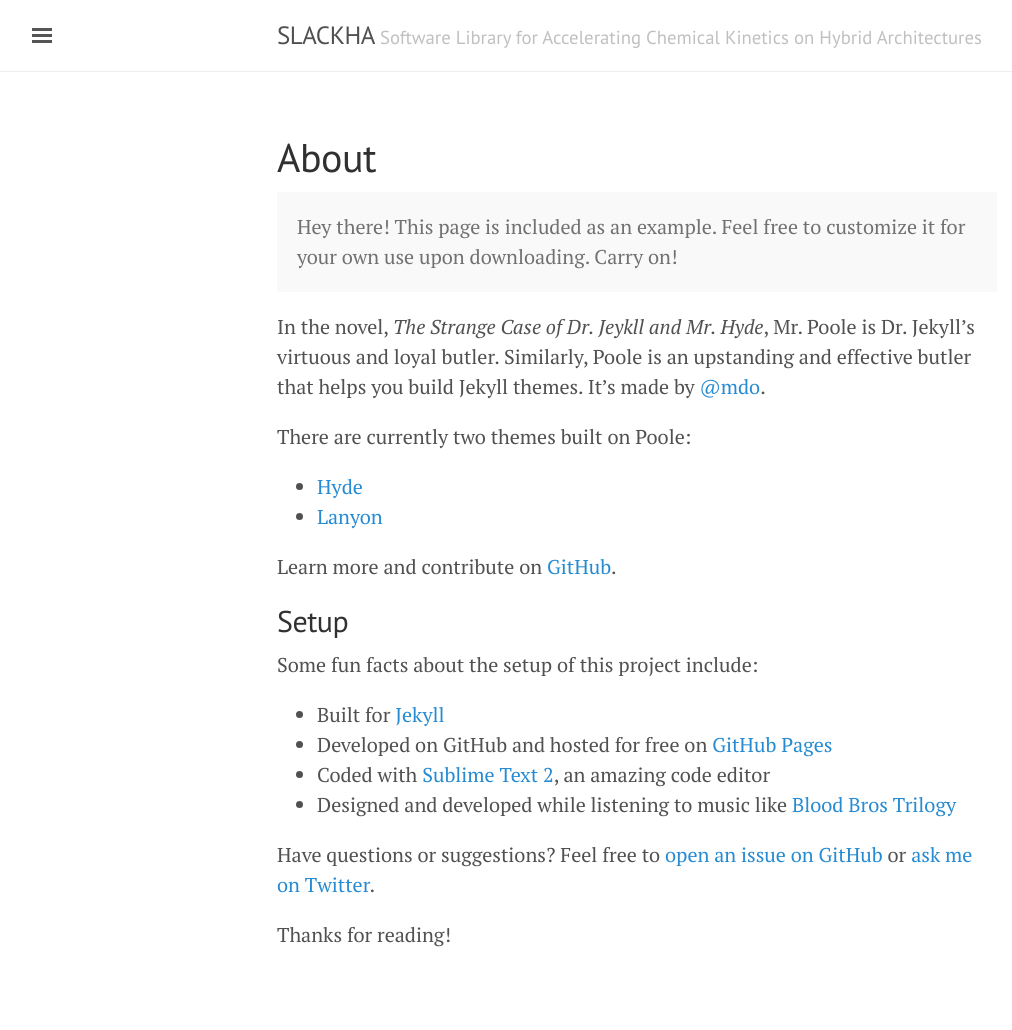
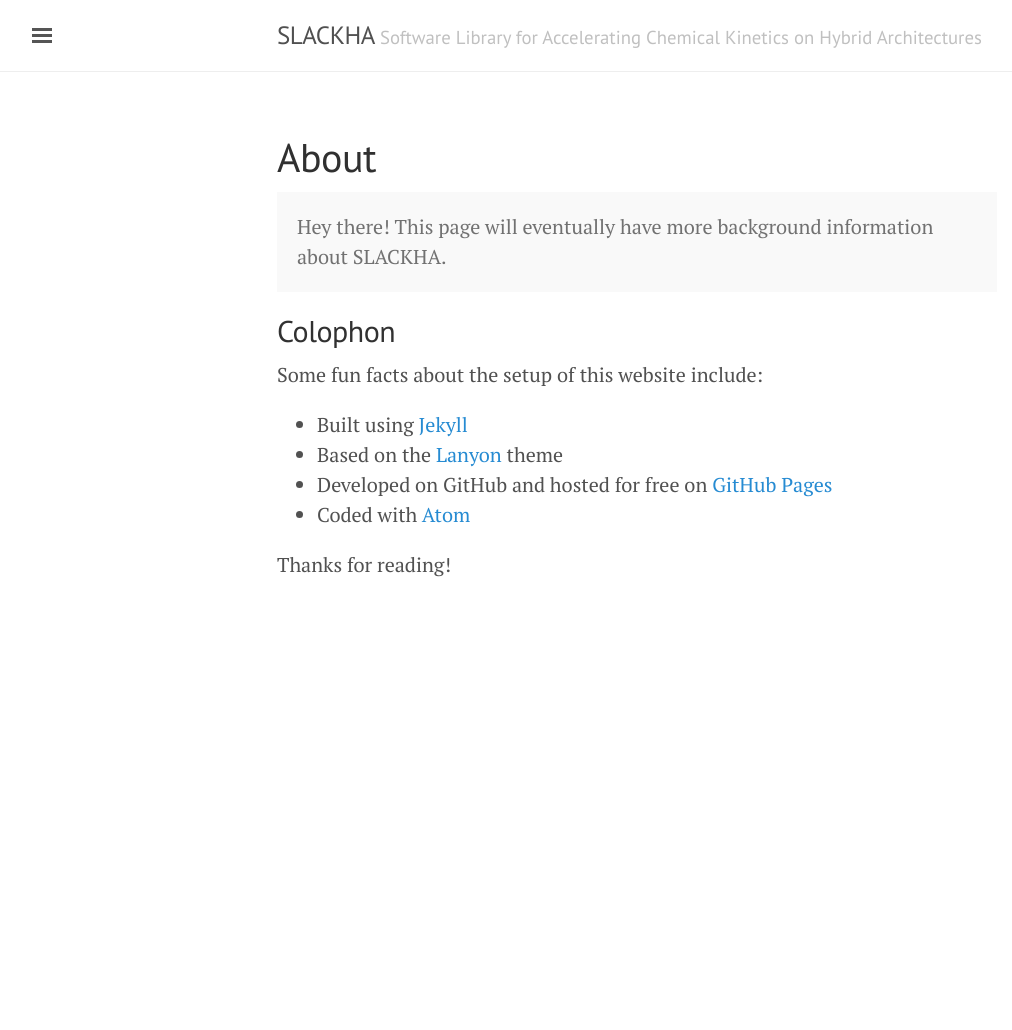
Before and after one commit to SLACKHA/slackha.github.io, a Jekyll site: the page built from about.md, in a window 1280 px wide. Shown: the whole page, without its empty margins (3-1015 px from the left). Built offline with Jekyll 4.4.1, drawn with Linux system fonts in a browser that asks for light colours; after the commit the page ends 900 px from its top, so only the background shows below that.

Commit message:
some more basic tweaks

```diff
--- a/about.md
+++ b/about.md
@@ -4,27 +4,16 @@ title: About
 ---
 
 <p class="message">
-  Hey there! This page is included as an example. Feel free to customize it for your own use upon downloading. Carry on!
+  Hey there! This page will eventually have more background information about SLACKHA.
 </p>
 
-In the novel, *The Strange Case of Dr. Jeykll and Mr. Hyde*, Mr. Poole is Dr. Jekyll's virtuous and loyal butler. Similarly, Poole is an upstanding and effective butler that helps you build Jekyll themes. It's made by [@mdo](https://twitter.com/mdo).
+## Colophon
 
-There are currently two themes built on Poole:
+Some fun facts about the setup of this website include:
 
-* [Hyde](http://hyde.getpoole.com)
-* [Lanyon](http://lanyon.getpoole.com)
-
-Learn more and contribute on [GitHub](https://github.com/poole).
-
-## Setup
-
-Some fun facts about the setup of this project include:
-
-* Built for [Jekyll](http://jekyllrb.com)
-* Developed on GitHub and hosted for free on [GitHub Pages](https://pages.github.com)
-* Coded with [Sublime Text 2](http://sublimetext.com), an amazing code editor
-* Designed and developed while listening to music like [Blood Bros Trilogy](https://soundcloud.com/maddecent/sets/blood-bros-series)
-
-Have questions or suggestions? Feel free to [open an issue on GitHub](https://github.com/poole/issues/new) or [ask me on Twitter](https://twitter.com/mdo).
+ * Built using [Jekyll](http://jekyllrb.com)
+ * Based on the [Lanyon](http://lanyon.getpoole.com) theme
+ * Developed on GitHub and hosted for free on [GitHub Pages](https://pages.github.com)
+ * Coded with [Atom](http://sublimetext.com)
 
 Thanks for reading!
```
Also changed, not shown: index.md (+1 -1 lines).
